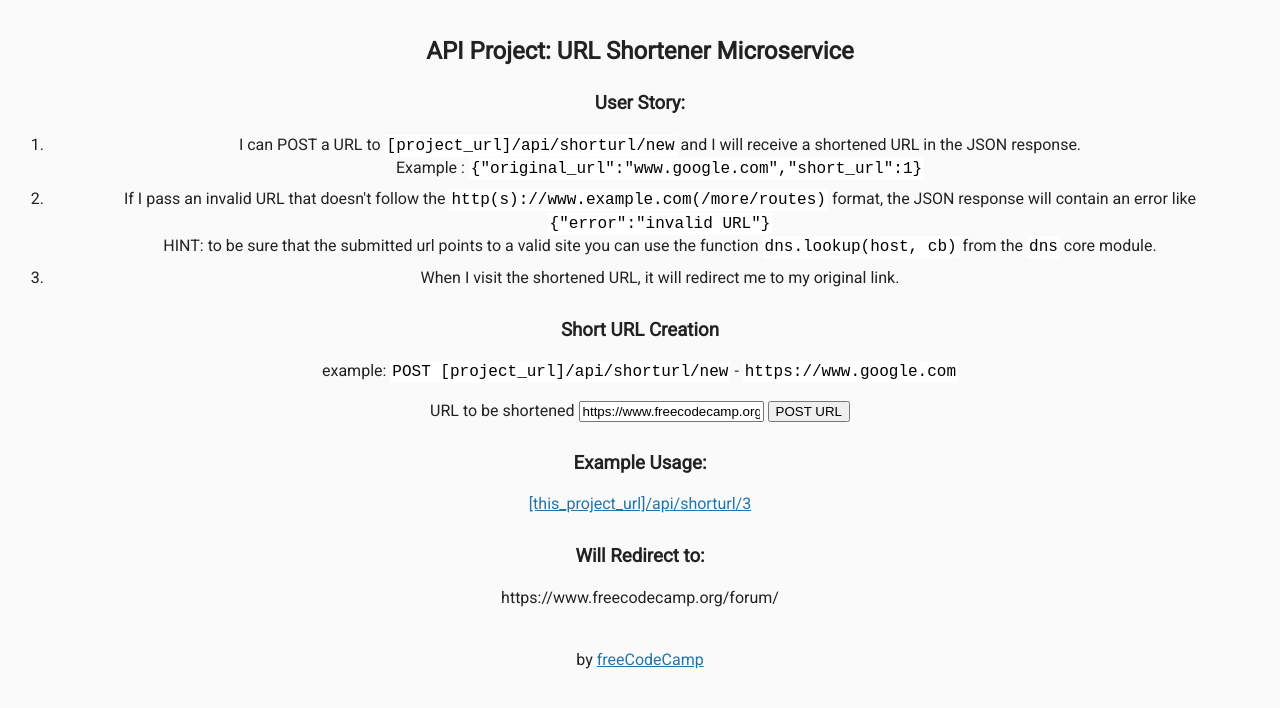
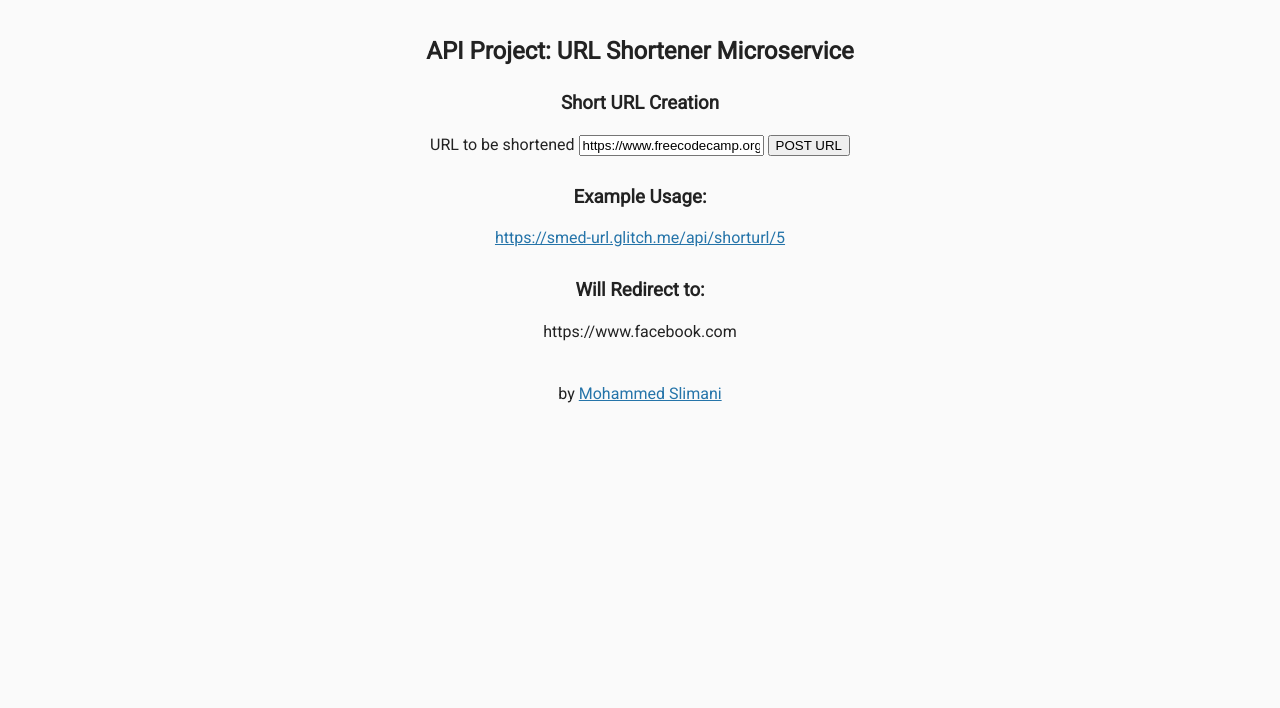
Before and after one commit to mohammedSlimani/FCC-API, a website: page urlshortner/views/index.html in a window 1280 px wide. Drawn offline with Linux system fonts and the light colour scheme; files whose address does not match are found by name.

Commit message:
Added the route

```diff
--- a/urlshortner/views/index.html
+++ b/urlshortner/views/index.html
@@ -14,37 +14,25 @@
 <body>
     <div class="container">
         <h2>API Project: URL Shortener Microservice</h2>
-        <h3>User Story: </h3>
-        <ol>
-            <li>I can POST a URL to <code>[project_url]/api/shorturl/new</code> and I will receive a shortened URL in
-                the JSON response.<br>Example : <code>{"original_url":"www.google.com","short_url":1}</code></li>
-            <li>If I pass an invalid URL that doesn't follow the <code>http(s)://www.example.com(/more/routes)</code>
-                format, the JSON response will contain an error like <code>{"error":"invalid URL"}</code><br>
-                HINT: to be sure that the submitted url points to a valid site you can use the function
-                <code>dns.lookup(host, cb)</code> from the <code>dns</code> core module.</li>
-            <li>When I visit the shortened URL, it will redirect me to my original link.</li>
-        </ol>
 
         <h3>Short URL Creation </h3>
-        <p>
-            example: <code>POST [project_url]/api/shorturl/new</code> - <code>https://www.google.com</code>
-        </p>
+
         <form action="api/shorturl/new" method="POST">
             <label for="url_input">URL to be shortened</label>
             <input id="url_input" type="text" name="url" value="https://www.freecodecamp.org">
             <input type="submit" value="POST URL">
         </form>
         <h3>Example Usage:</h3>
-        <a href="https://thread-paper.glitch.me/api/shorturl/3">
-            [this_project_url]/api/shorturl/3
+        <a href="https://smed-url.glitch.me/api/shorturl/5">
+            https://smed-url.glitch.me/api/shorturl/5
         </a>
 
         <h3>Will Redirect to:</h3>
-        <p>https://www.freecodecamp.org/forum/</p>
+        <p>https://www.facebook.com</p>
     </div>
     <div class="footer">
         <p>
-            by <a href="https://www.freecodecamp.org">freeCodeCamp</a>
+            by <a href="https://github.com/mohammedSlimani">Mohammed Slimani</a>
         </p>
     </div>
 </body>
```
Also changed, not shown: urlshortner/routes.js (+21 -2 lines), urlshortner/server.js (+6 -5 lines), urlshortner/README.md (added).
